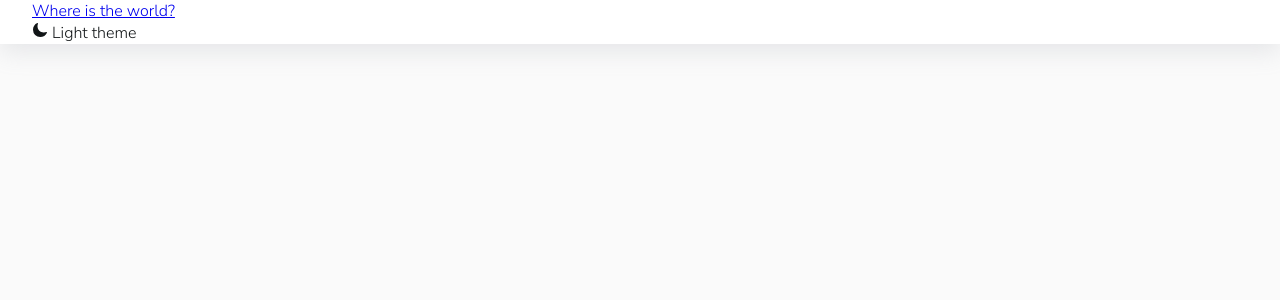
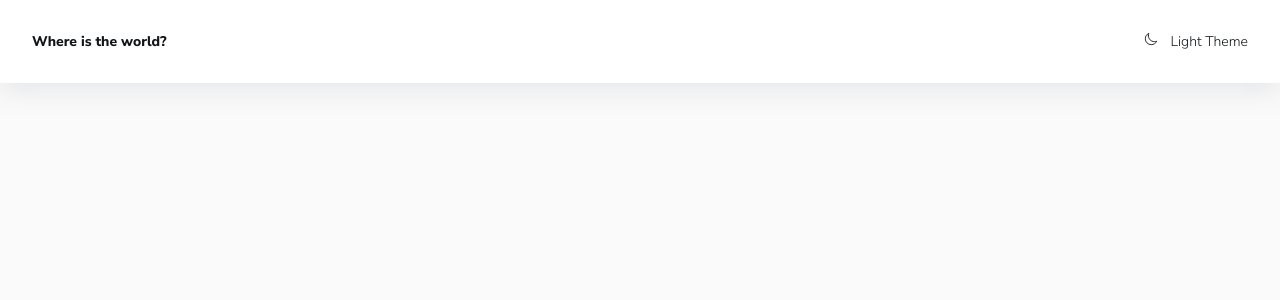
Before and after one commit to AlexNemtsev/countries-api, a React (Vite) app: page / in a window 1280 px wide. Shown: the top 300 px of the page. Built offline with nearby package versions, Linux system fonts and the light colour scheme.

Commit message:
feat: header is done

```diff
--- a/src/components/Header.tsx
+++ b/src/components/Header.tsx
@@ -8,16 +8,33 @@
   background-color: var(--colors-ui-base);
 `;
 
-const Wrapper = styled.div``;
+const Wrapper = styled.div`
+  display: flex;
+  justify-content: space-between;
+  align-items: center;
+  padding: 2rem 0;
+`;
 
 const Title = styled.a.attrs({
   href: '/',
-})``;
+})`
+  color: var(--colors-text);
+  font-size: var(--fs-sm);
+  text-decoration: none;
+  font-weight: var(--fw-bold);
+`;
 
-const ModeSwitcher = styled.div``;
+const ModeSwitcher = styled.div`
+  color: var(--colors-text);
+  font-size: var(--fs-sm);
+  text-transform: capitalize;
+  cursor: pointer;
+`;
 
 export default function Header() {
-  const [theme, setTheme] = useState('light');
+  const [theme, setTheme] = useState<'light' | 'dark'>('light');
+
+  const toggleTheme = () => (theme === 'light' ? setTheme('dark') : setTheme('light'));
 
   useEffect(() => {
     document.body.setAttribute('data-theme', theme);
@@ -28,8 +45,9 @@
       <Container>
         <Wrapper>
           <Title>Where is the world?</Title>
-          <ModeSwitcher>
-            <IoMoon /> Light theme
+          <ModeSwitcher onClick={toggleTheme}>
+            {theme === 'light' ? <IoMoonOutline size="14px" /> : <IoMoon size="14px" />}
+            <span style={{ marginLeft: '0.75rem' }}>{theme} theme</span>
           </ModeSwitcher>
         </Wrapper>
       </Container>
```
